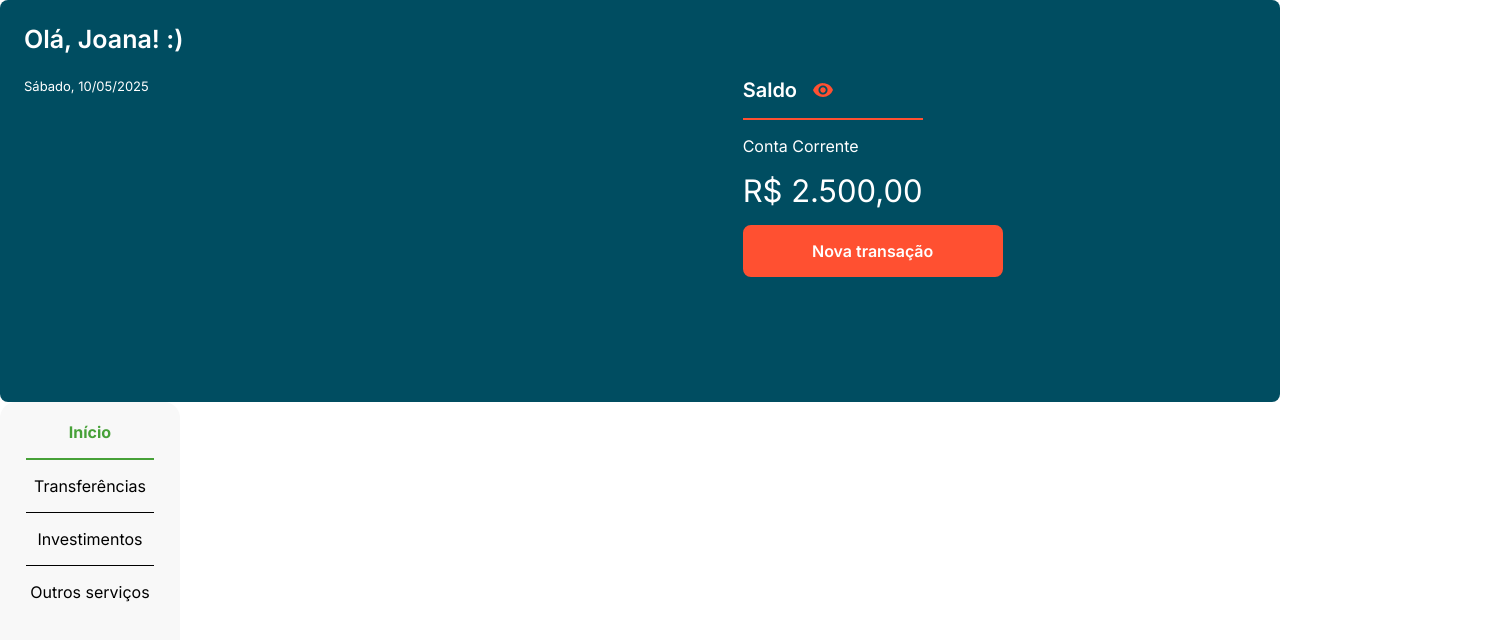
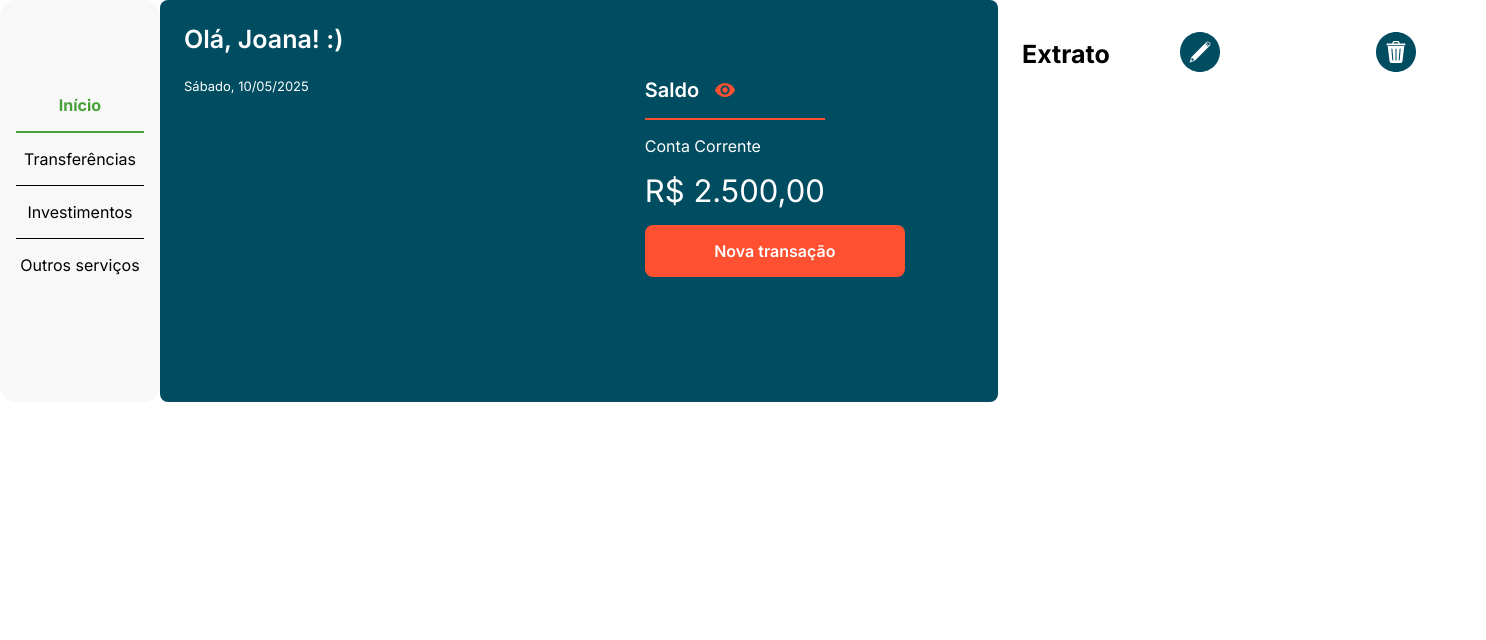
Before and after one commit to luckasnix/fiap-tech-challenge-2, a Next.js app: page /dashboard in a window 1280 px wide. Shown: the top 640 px of the page, 1486 px wide, since content can reach past the window. Built offline with nearby package versions, Linux system fonts and the light colour scheme.

Commit message:
feat: display real data in Statement (#19)

```diff
--- /dev/null
+++ b/src/app/dashboard/page.module.css
@@ -0,0 +1,4 @@
+.layout {
+  display: flex;
+  flex-direction: row;
+}
--- a/src/app/dashboard/page.tsx
+++ b/src/app/dashboard/page.tsx
@@ -3,7 +3,10 @@ import { useState } from "react";
 
 import { FinancialSummary } from "~/components/financial-summary/financial-summary";
 import { SideMenu } from "~/components/side-menu/side-menu";
+import { Statement } from "~/components/statement/statement";
 import { TransactionModal } from "~/components/transaction-modal/transaction-modal";
+
+import styles from "./page.module.css";
 
 export default function Dashboard() {
   const [isModalOpen, setIsModalOpen] = useState(false);
@@ -17,14 +20,15 @@ export default function Dashboard() {
   };
 
   return (
-    <div>
+    <div className={styles.layout}>
+      <SideMenu />
       <FinancialSummary
         userName="Joana"
         date={Date.now()}
         checkingAccountValue={250000}
         onNewTransactionButtonClick={openModal}
       />
-      <SideMenu />
+      <Statement />
       <TransactionModal open={isModalOpen} onClose={closeModal} />
     </div>
   );
--- a/src/components/statement/statement.module.css
+++ b/src/components/statement/statement.module.css
@@ -1,5 +1,4 @@
 .statement {
-  width: 100%;
   height: 100%;
   background-color: var(--color-white);
   display: flex;
--- a/src/components/statement/statement.tsx
+++ b/src/components/statement/statement.tsx
@@ -1,10 +1,14 @@
-import { Button } from "../button/button";
-import { VectorImage } from "../vector-image/vector-image";
+"use client";
+import { Button } from "~/components/button/button";
+import { VectorImage } from "~/components/vector-image/vector-image";
+import useStatementStore from "~/stores/useStatementStore";
+
 import { TransactionItem } from "./transaction-item";
 import styles from "./statement.module.css";
-import { statement } from "./statement-mock";
 
 export const Statement = () => {
+  const transactions = useStatementStore(({ transactions }) => transactions);
+
   return (
     <div className={styles.statement}>
       <div className={styles.statementWrapper}>
@@ -20,7 +24,7 @@ export const Statement = () => {
           </div>
         </header>
         <div className={styles.statementListWrapper}>
-          {statement.map((transaction) => (
+          {transactions.map((transaction) => (
             <TransactionItem
               key={transaction.id}
               {...transaction}
--- a/src/components/statement/transaction-item.tsx
+++ b/src/components/statement/transaction-item.tsx
@@ -3,6 +3,12 @@ import { formatCurrencyBRL } from "~/utils/currency";
 import styles from "./transaction-item.module.css";
 
 export type TransactionType = "deposito" | "saque" | "transferencia";
+
+export const transactionTypesMap: Record<TransactionType, string> = {
+  deposito: "Depósito",
+  saque: "Saque",
+  transferencia: "Transferência",
+};
 
 export type TransactionProps = Readonly<{
   id: string;
@@ -21,7 +27,9 @@ export const TransactionItem = ({
   <div className={styles.transactionItem}>
     <p className={styles.month}>{month}</p>
     <div className={styles.wrapperTypeDate}>
-      <span className={styles.type}>{transactionType}</span>
+      <span className={styles.type}>
+        {transactionTypesMap[transactionType]}
+      </span>
       <span className={styles.date}>{date}</span>
     </div>
     <p className={styles.value}>{formatCurrencyBRL(value)}</p>
```
Also changed, not shown: src/components/home-buttons/home-buttons.tsx (+9 -3 lines).
